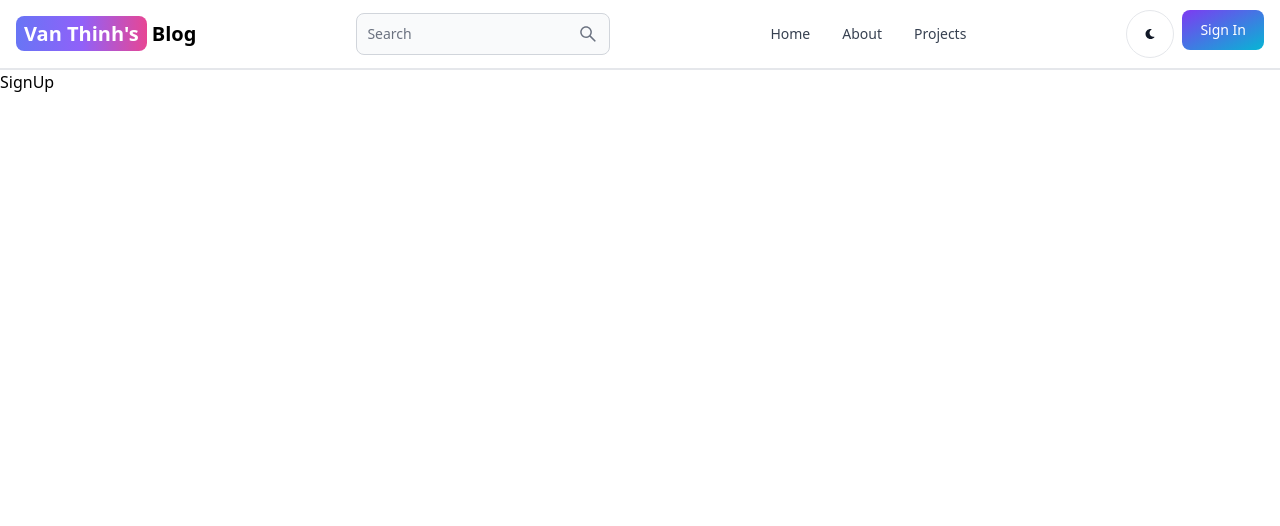
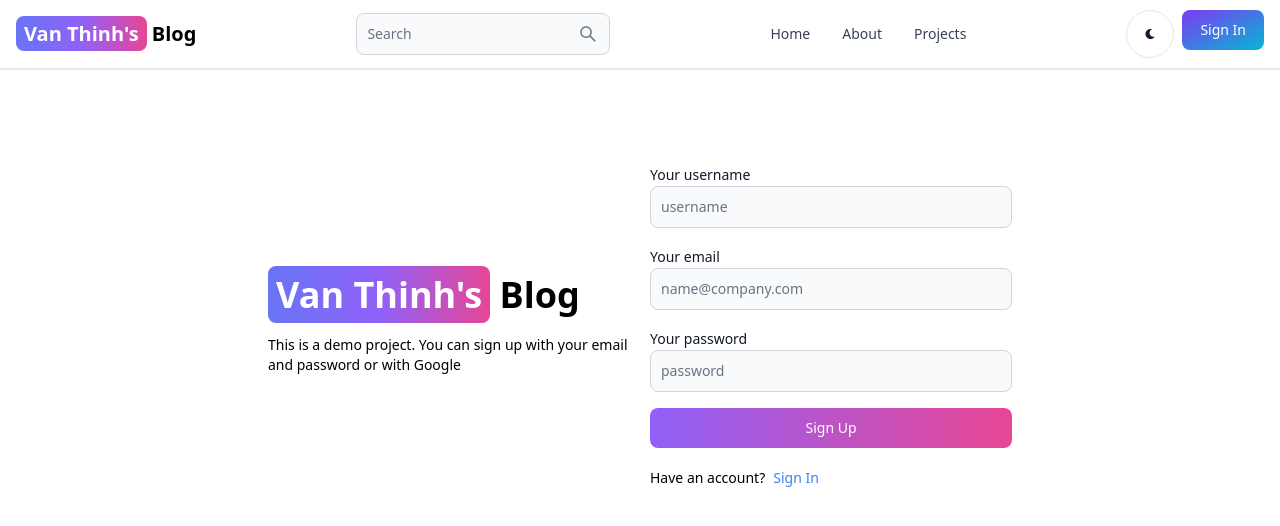
Before and after one commit to vanthinh01052001/mern-blog, a React (Vite) app in the folder client/: page /sign-up in a window 1280 px wide. Shown: the top 526 px of the page. Built offline with nearby package versions, Linux system fonts and the light colour scheme.

Commit message:
create sign up page ui

```diff
--- a/client/src/pages/SignUp.jsx
+++ b/client/src/pages/SignUp.jsx
@@ -1,5 +1,46 @@
+import { Button, Label, TextInput } from "flowbite-react";
+import { Link } from "react-router-dom";
+
 export default function SignUp() {
   return (
-    <div>SignUp</div>
+    <div className="min-h-screen mt-20">
+      <div className="flex gap-5 p-3 max-w-3xl mx-auto flex-col md:flex-row md:items-center">
+        {/* left */}
+        <div className="flex-1">
+          <Link to={"/"} className='text-4xl font-bold dark:text-white'>
+            <span className='px-2 py-1 bg-gradient-to-r from-indigo-500 via-purple-500 to-pink-500 rounded-lg text-white'>{`Van Thinh's`}</span> Blog
+          </Link>
+          <p className="text-sm mt-5">
+            This is a demo project. You can sign up with your email and password or with Google
+          </p>
+        </div>
+        {/* right  */}
+        <div className="flex-1">
+          <form action="" className="flex flex-col gap-4">
+            <div className="">
+              <Label value="Your username"></Label>
+              <TextInput type="text" placeholder="username" id="username" />
+            </div>
+            <div className="">
+              <Label value="Your email"></Label>
+              <TextInput type="text" placeholder="name@company.com" id="email" />
+            </div>
+            <div className="">
+              <Label value="Your password"></Label>
+              <TextInput type="text" placeholder="password" id="password" />
+            </div>
+            <Button gradientDuoTone="purpleToPink" type="submit">
+              Sign Up
+            </Button>
+          </form>
+          <div className="flex gap-2 text-sm mt-5">
+            <span>Have an account?</span>
+            <Link className="text-blue-500" to='/sign-in'>
+            Sign In
+             </Link>
+          </div>
+        </div>
+      </div>
+    </div>
   )
 }
```
